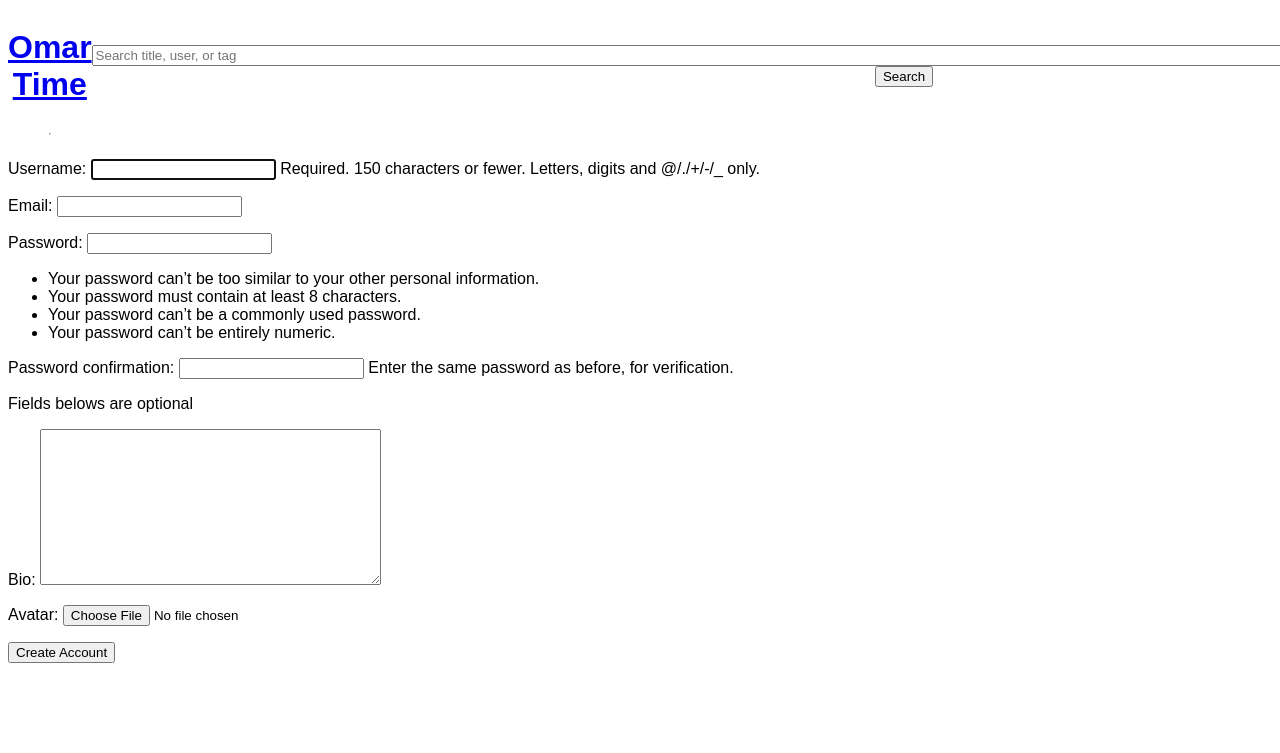
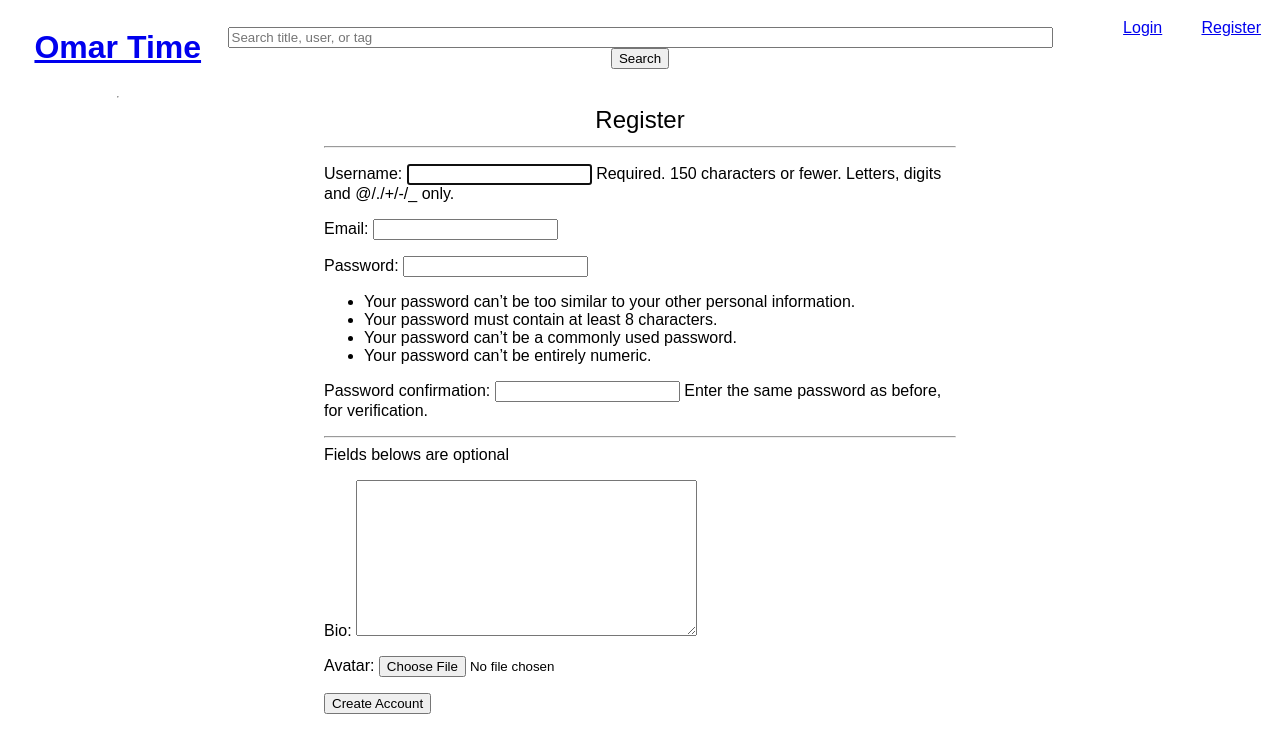
Before and after one commit to VeyGudTek/OmarTime_Public, a Django app: page /register in a window 1280 px wide; the page is wider, and only the part inside the window is pictured. Shown: the top 753 px of that part. Run offline with Django 4.2, Linux system fonts and the light colour scheme.

Commit message:
More front end garbage

```diff
--- a/base/templates/base/register.html
+++ b/base/templates/base/register.html
@@ -1,15 +1,27 @@
 {% extends 'base.html' %}
 
 {% block content %}
+<div class="error">
     {% for message in messages %}
         {{message}}
     {% endfor %}
+</div>
 
+<div class="login-register-container">
+    <div class="form-header" style="font-size: x-large;">
+        Register<hr>
+    </div>
+
+    <div class="register-form">
         <form method="POST" action="" enctype="multipart/form-data">
             {% csrf_token %}
             {{user_form.as_p}}
+
+            <hr>
             Fields belows are optional
             {{profile_form.as_p}}
             <input type="Submit" value="Create Account">
         </form>
+    </div>
+</div>
 {% endblock %}
--- a/static/css/styles.css
+++ b/static/css/styles.css
@@ -190,3 +190,18 @@
     width: 50%;
     border-radius: 50%;
 }
+
+.login-register-container{
+    text-align: center;
+    display: block;
+    margin-left: 25%;
+    margin-right: 25%;
+}
+
+.register-form{
+    text-align: left;
+}
+
+.error{
+    color: rgb(221, 119, 119);
+}
--- a/templates/navbar.html
+++ b/templates/navbar.html
@@ -4,7 +4,7 @@
     </div>
     <div class="search-container">
         <form method="GET" action="{% url 'home' %}">
-            <input type="text" name="q" size=200 placeholder="Search title, user, or tag">
+            <input type="text" name="q" size=100% placeholder="Search title, user, or tag">
             <input type="Submit" value="Search">
         </form>
     </div>
```
Also changed, not shown: base/templates/base/login.html (+15 -8 lines). Lines whose indentation alone changed are shown as unchanged.
